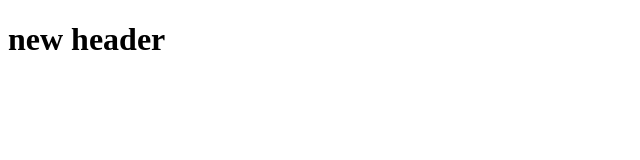
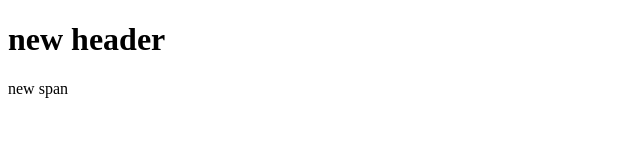
Before and after one commit to anathanP/GitProject, a plain HTML site: page auto-gen-files/index.html in a window 1280 px wide. Shown: the full height of the page, 0-640 px from the left. Drawn offline with Linux system fonts and the light colour scheme.

Commit message:
add a span in index.html in auto-gen-files

```diff
--- a/auto-gen-files/index.html
+++ b/auto-gen-files/index.html
@@ -7,5 +7,6 @@
 </head>
 <body>
     <h1>new header</h1>
+    <span>new span</span>
 </body>
 </html>
```
